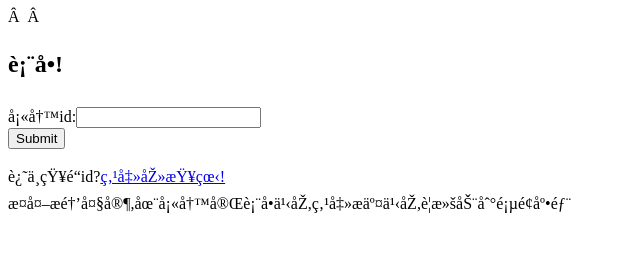
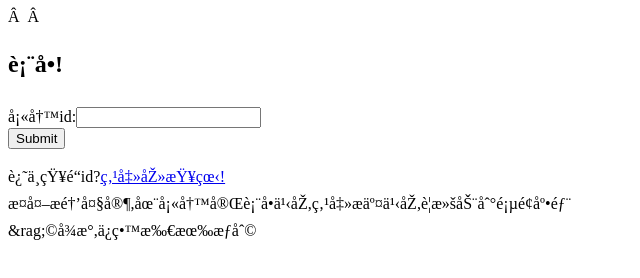
Before and after one commit to xushiv12/xushiv12.github.io, a plain HTML site: page docs/v.htm in a window 1280 px wide. Shown: the whole page, without its empty margins (0-640 px from the left). Drawn offline with Linux system fonts and the light colour scheme.

Commit message:
Update v.htm

```diff
--- a/docs/v.htm
+++ b/docs/v.htm
@@ -12,6 +12,6 @@
         填写id:<input name="id" required oninvalid="请务必填写,因为这是最主要的。"><br>
 		<input type="submit">
     </form>
-	<p>还不知道id?<a href="https://xushiv12.github.io/cco.htm">点击去查看!</a><br>此外提醒大家,在填写完表单之后,点击提交之后,要滚动到页面底部</p>
+	<p>还不知道id?<a href="https://xushiv12.github.io/cco.htm">点击去查看!</a><br>此外提醒大家,在填写完表单之后,点击提交之后,要滚动到页面底部<br>&rag;&copy;徐氏,保留所有权利</p>
 </body>
 </html>
```
